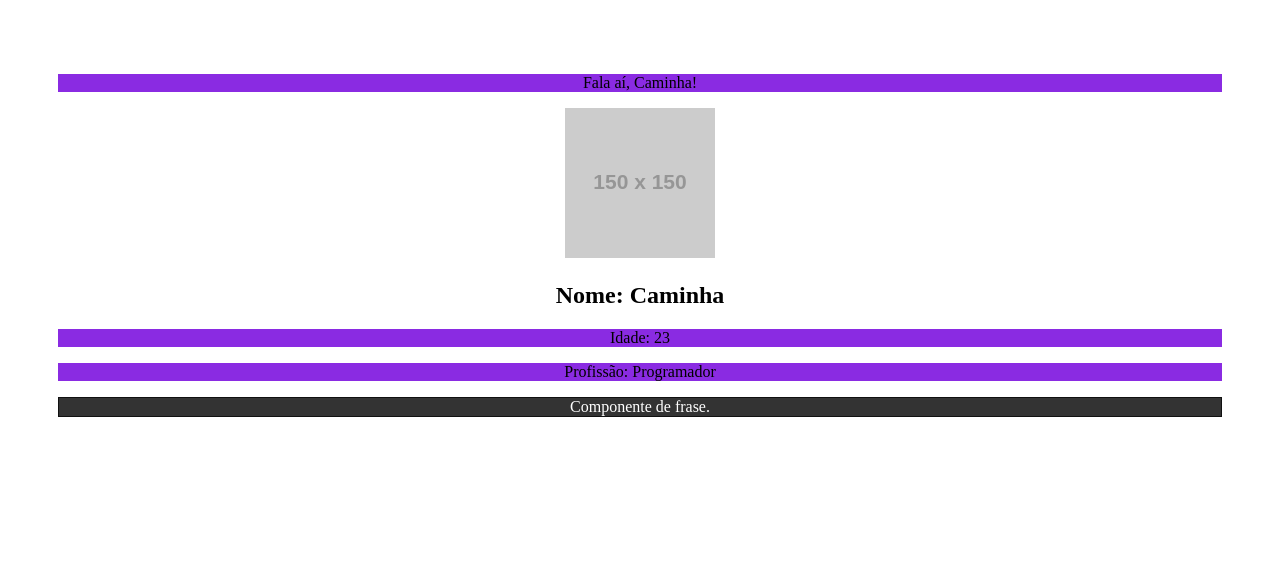
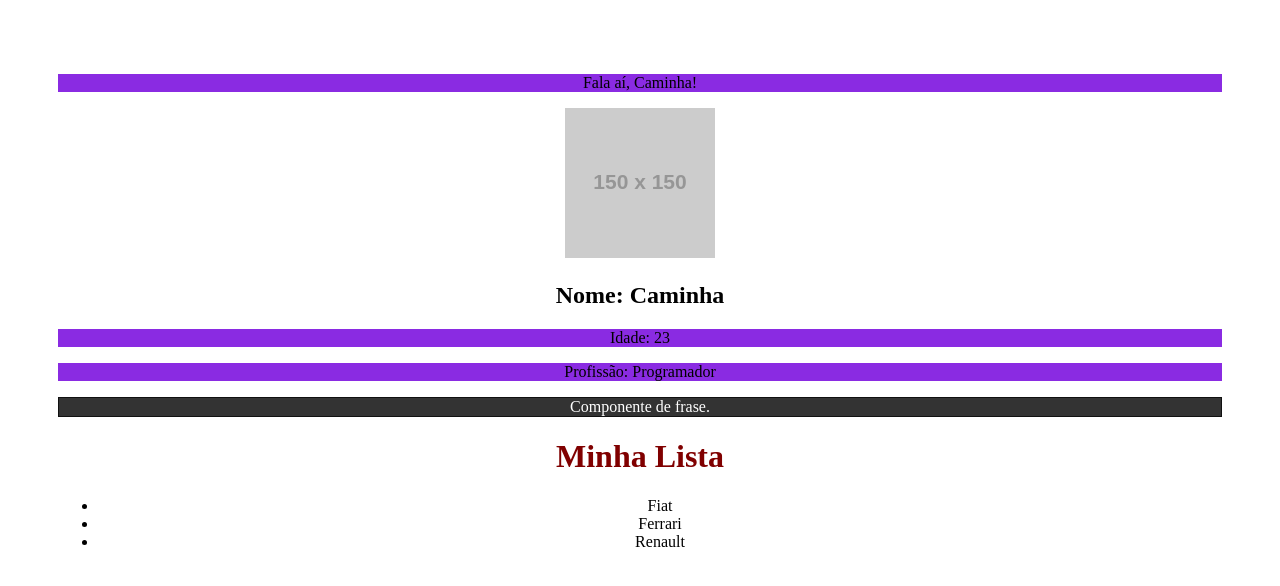
Before and after one commit to lucas-caminha/react-learning, a React (Create React App) app: page / in a window 1280 px wide. Shown: the top 586 px of the page. Built offline with nearby package versions, Linux system fonts and the light colour scheme.

Commit message:
Criando fragments

```diff
--- a/src/App.js
+++ b/src/App.js
@@ -3,6 +3,7 @@
 import SayMyName from './components/SayMyName';
 import Pessoa from './components/Pessoa';
 import Frase from './components/Frase';
+import List from './components/List';
 
 function App() {
 
@@ -13,6 +14,7 @@
       <SayMyName nome={name}/>
       <Pessoa nome="Caminha" idade="23" profissao="Programador" foto="https://via.placeholder.com/150"/>
       <Frase/>
+      <List/>
     </div>
   );
 }
--- /dev/null
+++ b/src/components/Item.js
@@ -0,0 +1,9 @@
+function Item(props) {
+    return (
+        <>
+            <li>{props.marca}</li>
+        </>
+    )
+}
+
+export default Item;
--- /dev/null
+++ b/src/components/List.js
@@ -0,0 +1,16 @@
+import Item from "./Item";
+
+function List() {
+    return (
+        <>
+            <h1>Minha Lista</h1>
+            <ul>
+                <Item marca="Fiat"/>
+                <Item marca="Ferrari"/>
+                <Item marca="Renault"/>
+            </ul>
+        </>
+    )
+}
+
+export default List;
--- a/src/index.css
+++ b/src/index.css
@@ -1,5 +1,6 @@
 body {
   padding: 50px;
+  padding-bottom: 500px;
   background-color: white;
 }
 
```
